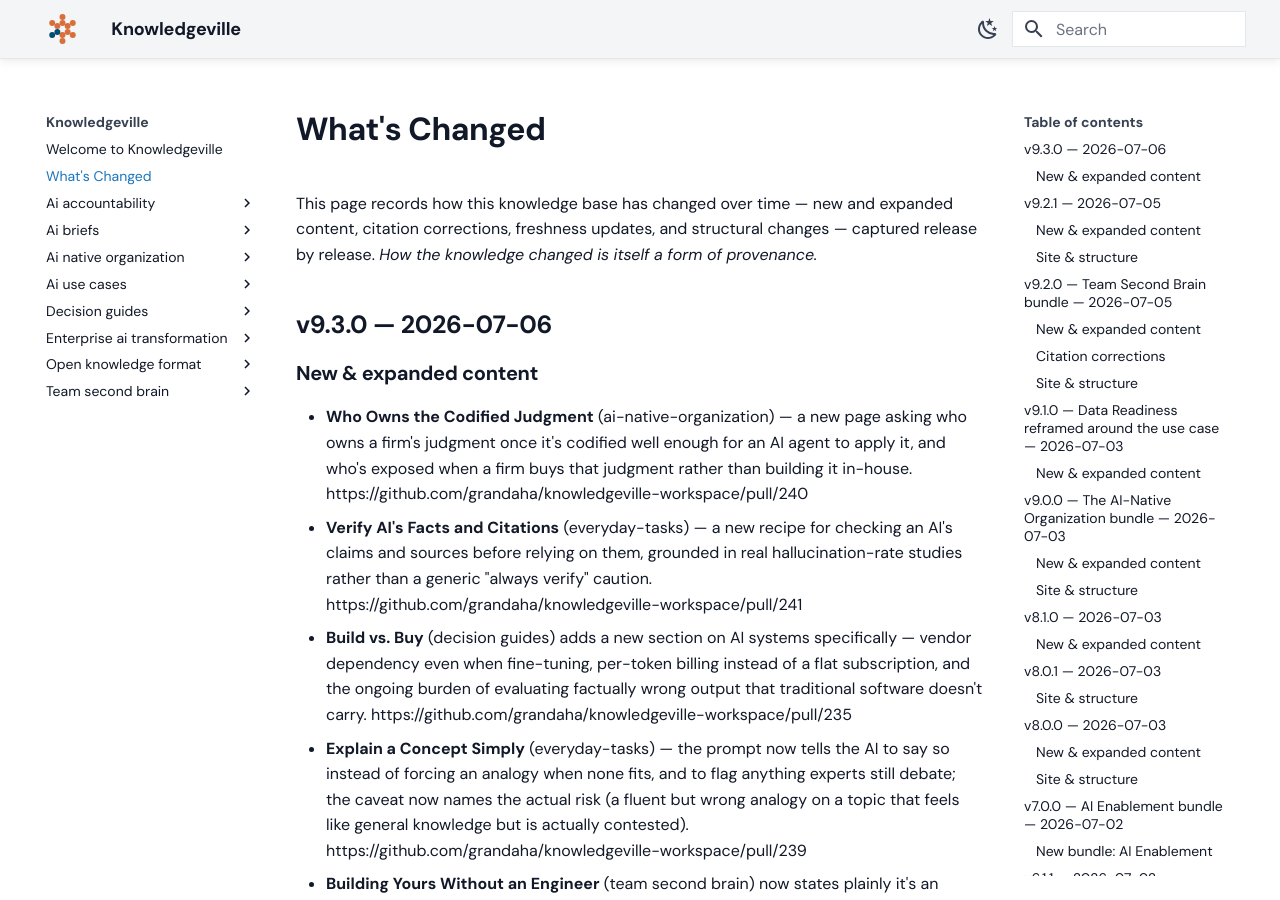
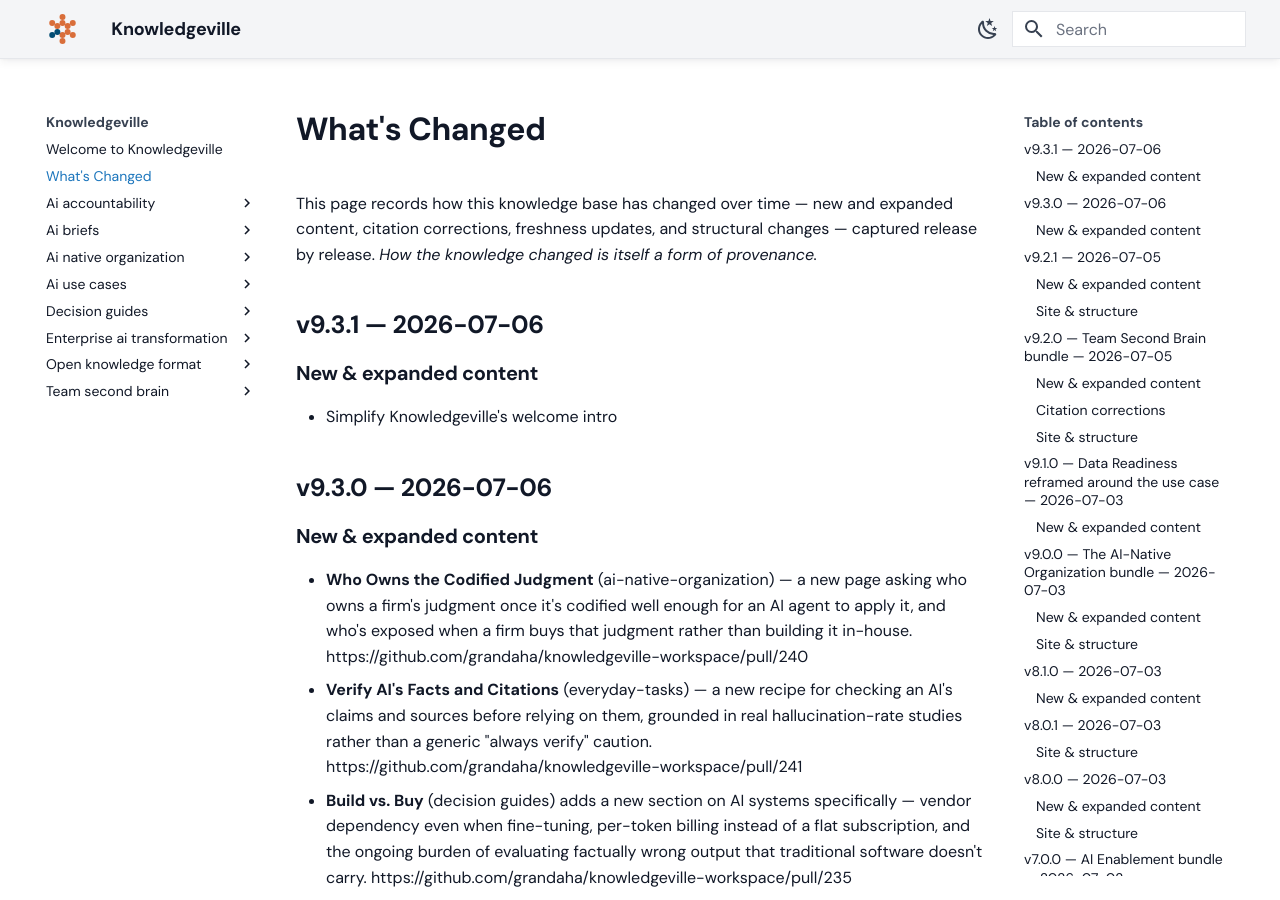
Before and after one commit to grandaha/knowledgeville, an MkDocs documentation site: the page built from published/changelog.md, in a window 1280 px wide and 900 px high. Built offline with MkDocs 1.6.1 and Material for MkDocs 9.7.7, drawn with Linux system fonts in a browser that asks for light colours; some web fonts are replaced.

Commit message:
Publish: sync content from workspace

```diff
--- a/published/changelog.md
+++ b/published/changelog.md
@@ -10,6 +10,11 @@ appendix: true
 <!-- generated from GitHub Releases by scripts/build_changelog.py — do not edit -->
 
 This page records how this knowledge base has changed over time — new and expanded content, citation corrections, freshness updates, and structural changes — captured release by release. *How the knowledge changed is itself a form of provenance.*
+
+## v9.3.1 — 2026-07-06
+
+### New & expanded content
+* Simplify Knowledgeville's welcome intro
 
 ## v9.3.0 — 2026-07-06
 
```
Also changed, not shown: 1 other file.
